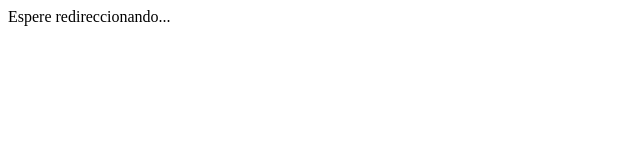
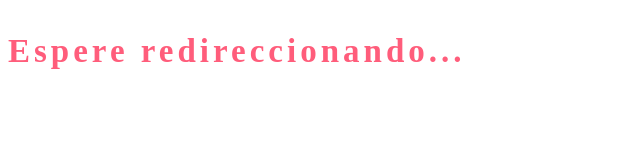
Before and after one commit to ventamexy/redirecionhlconstrucciones, a plain HTML site: page index.html in a window 1280 px wide. Shown: the whole page, without its empty margins (0-640 px from the left). Drawn offline with Linux system fonts and the light colour scheme.

```diff
--- a/index.html
+++ b/index.html
@@ -5,8 +5,11 @@
     <meta http-equiv="X-UA-Compatible" content="IE=edge">
     <meta name="viewport" content="width=device-width, initial-scale=1.0">
     <title>Redieccion</title>
+    <link rel="stylesheet" href="main.css">
 </head>
 <body>
-    <span>Espere redireccionando...</span>
+    <span>
+        <h3>Espere redireccionando...</h3>
+    </span>
 </body>
 </html>
--- /dev/null
+++ b/main.css
@@ -0,0 +1,5 @@
+h3 {
+    letter-spacing: 4px;
+    font-size: 33px;
+    color: #ff5d7b;
+}
```
